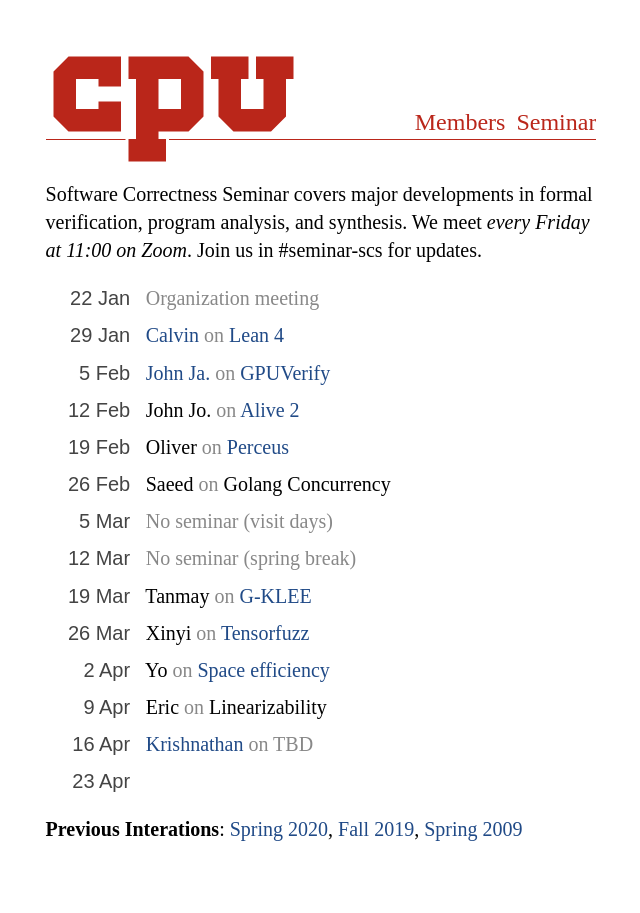
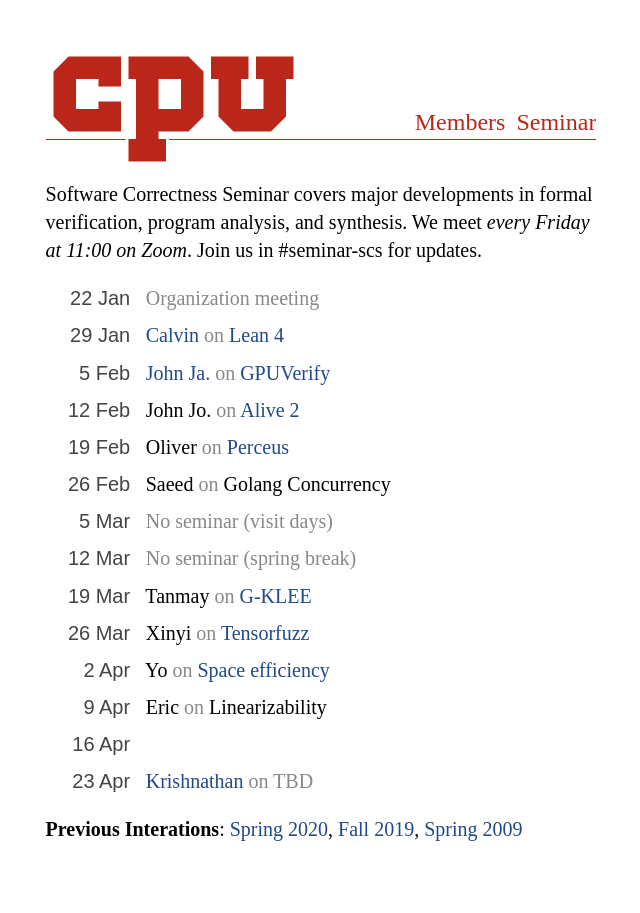
Before and after one commit to CPUtah/cputah.github.io, a Jekyll site: the page built from scs/index.md, in a window 1280 px wide. Shown: the whole page, without its empty margins (319-959 px from the left). Built offline with Jekyll 4.4.1, drawn with Linux system fonts in a browser that asks for light colours.

```diff
--- a/scs/index.md
+++ b/scs/index.md
@@ -20,8 +20,8 @@ at 11:00 on Zoom*. Join us in #seminar-scs for updates.
 - **26 Mar** *Xinyi* on [Tensorfuzz](http://proceedings.mlr.press/v97/odena19a.html)
 -  **2 Apr** *Yo* on [Space efficiency](https://dl.acm.org/doi/pdf/10.1145/3434299)
 -  **9 Apr** *Eric* on *Linearizability*
-- **16 Apr** [Krishnathan][krish] on TBD
-- **23 Apr**
+- **16 Apr**
+- **23 Apr** [Krishnathan][krish] on TBD
 
 [krish]: https://kirshanthans.github.io
 [calvin-materials]: https://git.sr.ht/~pounce/demo/tree
```
